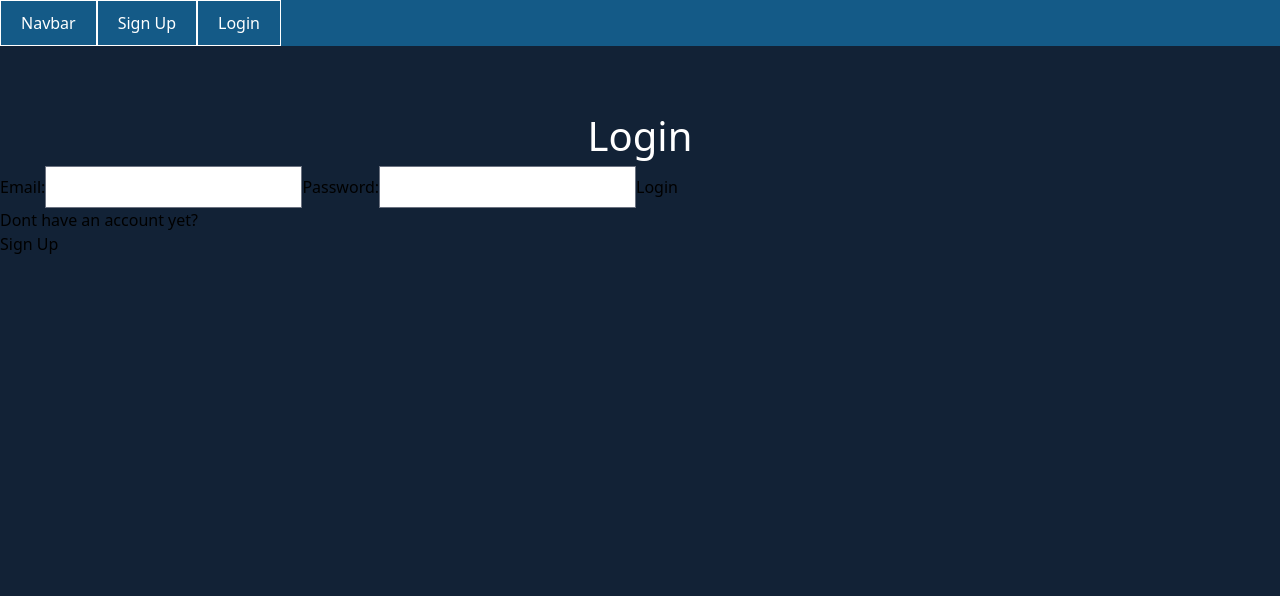
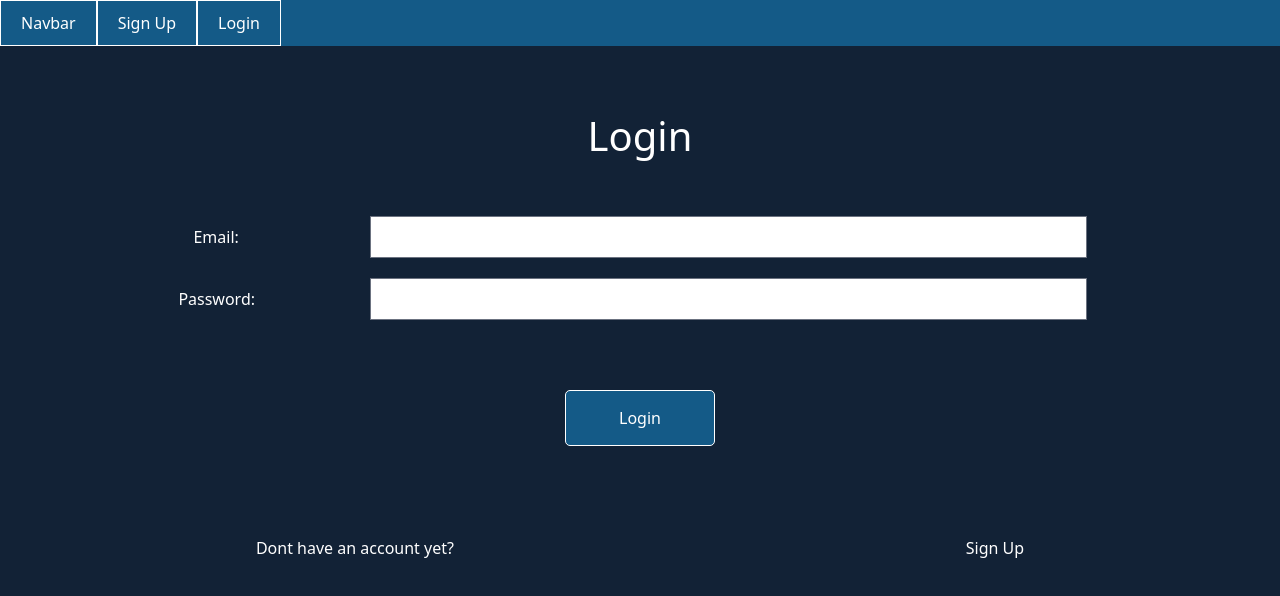
Before and after one commit to Zama89/frontend-jwt, a React (Create React App) app: page /login in a window 1280 px wide. Shown: the top 596 px of the page. Built offline with nearby package versions, Linux system fonts and the light colour scheme; no server answers; the HTML template or start-up script is replaced by a standard one.

Commit message:
estilar detail

```diff
--- a/src/components/Navbar.css
+++ b/src/components/Navbar.css
@@ -9,5 +9,4 @@ nav {
 nav > a {
   border: 1px solid white;
   padding: 10px 20px;
-  color: white;
 }
--- a/src/index.css
+++ b/src/index.css
@@ -1,6 +1,10 @@
 @tailwind base;
 @tailwind components;
 @tailwind utilities;
+
+* {
+  color: white;
+}
 
 #root {
   border: 0;
@@ -10,18 +14,16 @@
   min-height: 100vh;
 }
 
-h1 {
-  margin: 0;
+.titulo-principal {
+  margin: 0 0 30px 0;
   font-size: 40px;
   text-align: center;
-  color: white;
 }
 
 #root > div > a > button {
   margin: 0;
   font-size: 20px;
   text-align: center;
-  color: white;
   border: 1px solid white;
   padding: 5px 10px;
   margin-left: 15px;
@@ -29,7 +31,6 @@ h1 {
 
 .army-list {
   font-size: 18px;
-  color: white;
   padding-left: 20px;
   padding-top: 10px;
   /*pendiente por si meto resto de propiedades de objeto*/
@@ -37,6 +38,53 @@ h1 {
 
 .army-row {
   padding: 5px;
-  border: 1px solid white;
   display: block;
 }
+
+.botones {
+  border: 1px solid white;
+  width: 150px;
+  padding: 15px 15px;
+  border-radius: 5px;
+  background: #145a87;
+}
+
+.form-item {
+  display: flex;
+  justify-content: space-around;
+  text-align: justify;
+  padding-top: 20px;
+  align-items: center;
+  width: 80%;
+}
+
+.inputs-titles {
+  display: flex;
+  flex-direction: column;
+  align-items: center;
+}
+
+.form-button {
+  margin: 70px 0;
+}
+
+.final-login {
+  display: flex;
+  justify-content: space-around;
+  text-align: justify;
+  padding-top: 20px;
+}
+
+input {
+  color: black;
+  width: 70%;
+}
+
+select {
+  color: black;
+  width: 70%;
+}
+
+option {
+  color: black;
+}
--- a/src/pages/CreateArmy.jsx
+++ b/src/pages/CreateArmy.jsx
@@ -3,6 +3,7 @@ import { useState } from 'react';
 import { useNavigate } from 'react-router-dom';
 import { AuthContext } from '../context/auth.context';
 import { useContext } from 'react';
+import './createArmy.css';
 
 function CreateArmy() {
   const [newArmies, setNewArmies] = useState({
@@ -16,6 +17,13 @@ function CreateArmy() {
 
   const { user } = useContext(AuthContext);
   const navigate = useNavigate();
+  const isFormFilled =
+    newArmies.heroe === '' ||
+    newArmies.general === '' ||
+    newArmies.infantry === '' ||
+    newArmies.artillery === '' ||
+    newArmies.name === '' ||
+    newArmies.advice === '';
 
   const handleEvent = e => {
     setNewArmies(prev => {
@@ -42,29 +50,66 @@ function CreateArmy() {
   };
 
   return (
+    <div className="create-page">
+      <h1 className="titulo-principal">Create your army</h1>
       <div>
-      <h1>Create your army</h1>
-      <div>
-        <form onSubmit={handleCreate}>
+        <form onSubmit={handleCreate} className="inputs-titles">
+          <div className="form-item">
             <label>Heroe:</label>
-          <input type="text" name="heroe" value={newArmies.heroe} onChange={handleEvent} />
-
+            <select name="heroe" onChange={handleEvent}>
+              <option value="-">-</option>
+              <option value="Thorgrim">Thorgrim</option>
+              <option value="Ungrim">Ungrim</option>
+            </select>
+          </div>
+          <div className="form-item">
             <label>General:</label>
-          <input type="text" name="general" value={newArmies.general} onChange={handleEvent} />
-
+            <select name="general" onChange={handleEvent}>
+              <option value="-">-</option>
+              <option value="Maestro Ingeniero">Maestro Ingeniero</option>
+              <option value="Herrero Rúnico">Herrero Rúnico</option>
+              <option value="Señor del Clan">Señor del Clan</option>
+            </select>
+          </div>
+          <div className="form-item">
             <label>Infantry:</label>
-          <input type="text" name="infantry" value={newArmies.infantry} onChange={handleEvent} />
-
+            <select name="infantry" onChange={handleEvent}>
+              <option value="-">-</option>
+              <option value="Guerreros Enanos">Guerreros Enanos</option>
+              <option value="Rompehierros">Rompehierros</option>
+              <option value="Barbaslargas">Barbaslargas</option>
+              <option value="Matadores">Matadores</option>
+              <option value="Ballesteros">Ballesteros</option>
+              <option value="Mineros">Mineros</option>
+              <option value="Atronadores">Atronadores</option>
+              <option value="Dracohierros">Dracohierros</option>
+            </select>
+          </div>
+          <div className="form-item">
             <label>Artillery:</label>
-          <input type="text" name="artillery" value={newArmies.artillery} onChange={handleEvent} />
-
+            <select name="artillery" onChange={handleEvent}>
+              <option value="-">-</option>
+              <option value="Lanzaagravios">Lanzaagravios</option>
+              <option value="Cañón">Cañón</option>
+              <option value="Cañón órgano">Cañón órgano</option>
+              <option value="Lanzallamas">Lanzallamas</option>
+              <option value="Girocóptero">Girocóptero</option>
+              <option value="Girocóptero bombardero">Girocóptero bombardero</option>
+            </select>
+          </div>
+          <div className="form-item">
             <label>Name:</label>
             <input type="text" name="name" value={newArmies.name} onChange={handleEvent} />
-
+          </div>
+          <div className="form-item">
             <label>Advice:</label>
             <input type="text" name="advice" value={newArmies.advice} onChange={handleEvent}></input>
-
-          <button type="submit">Create army</button>
+          </div>
+          <div className="form-button">
+            <button className="botones" type="submit" disabled={isFormFilled}>
+              Create army
+            </button>
+          </div>
         </form>
       </div>
     </div>
--- a/src/pages/DetailArmy.jsx
+++ b/src/pages/DetailArmy.jsx
@@ -5,6 +5,7 @@ import EditArmy from '../components/EditArmy';
 import DeleteArmy from '../components/DeleteArmy';
 import { AuthContext } from '../context/auth.context';
 import { useContext } from 'react';
+import './detailArmy.css';
 
 function DetailArmy() {
   const [army, setArmy] = useState({});
@@ -60,8 +61,6 @@ function DetailArmy() {
 
   return (
     <div className="detail-page">
-      {JSON.stringify(user)}
-      {JSON.stringify(prevUser)}
       <button
         disabled={cantEdit}
         onClick={() => {
--- a/src/pages/Home.jsx
+++ b/src/pages/Home.jsx
@@ -29,7 +29,7 @@ function Home() {
 
   return (
     <div>
-      <h1>Home</h1>
+      <h1 className="titulo-principal">Armies</h1>
       <Link to={'/add'}>
         <button>Add</button>
       </Link>
--- a/src/pages/LoginPage.jsx
+++ b/src/pages/LoginPage.jsx
@@ -2,6 +2,7 @@ import { useState, useContext } from 'react';
 
 import { Link, useNavigate } from 'react-router-dom';
 import { AuthContext } from '../context/auth.context';
+import './login.css';
 
 function LoginPage() {
   const [email, setEmail] = useState('');
@@ -30,22 +31,30 @@ function LoginPage() {
   };
 
   return (
-    <div className="LoginPage">
-      <h1>Login</h1>
+    <div className="login-page">
+      <h1 className="titulo-principal">Login</h1>
 
-      <form onSubmit={handleLoginSubmit}>
+      <form onSubmit={handleLoginSubmit} className="inputs-titles">
+        <div className="form-item">
           <label>Email:</label>
           <input type="email" name="email" value={email} onChange={handleEmail} />
-
+        </div>
+        <div className="form-item">
           <label>Password:</label>
           <input type="password" name="password" value={password} onChange={handlePassword} />
-
-        <button type="submit">Login</button>
+        </div>
+        <div className="form-button">
+          <button className="botones" type="submit">
+            Login
+          </button>
+        </div>
       </form>
       {errorMessage && <p className="error-message">{errorMessage}</p>}
 
+      <div className="final-login">
         <p>Dont have an account yet?</p>
         <Link to={'/signup'}> Sign Up</Link>
+      </div>
     </div>
   );
 }
--- a/src/pages/SignupPage.jsx
+++ b/src/pages/SignupPage.jsx
@@ -1,6 +1,7 @@
 import { useContext, useState } from 'react';
 import { Link, useNavigate } from 'react-router-dom';
 import { AuthContext } from '../context/auth.context';
+import './signup.css';
 
 function SignupPage() {
   const [email, setEmail] = useState('');
@@ -34,26 +35,35 @@ function SignupPage() {
   };
 
   return (
-    <div className="SignupPage">
-      <h1>Sign Up</h1>
+    <div className="signup-page">
+      <h1 className="titulo-principal">Sign Up</h1>
 
-      <form onSubmit={handleSignupSubmit}>
+      <form onSubmit={handleSignupSubmit} className="inputs-titles">
+        <div className="form-item">
           <label>Email:</label>
           <input type="email" name="email" value={email} onChange={handleEmail} />
-
+        </div>
+        <div className="form-item">
           <label>Password:</label>
           <input type="password" name="password" value={password} onChange={handlePassword} />
-
+        </div>
+        <div className="form-item">
           <label>Name:</label>
           <input type="text" name="name" value={name} onChange={handleName} />
-
-        <button type="submit">Sign Up</button>
+        </div>
+        <div className="form-button">
+          <button className="botones" type="submit">
+            Send
+          </button>
+        </div>
       </form>
 
       {errorMessage && <p className="error-message">{errorMessage}</p>}
 
+      <div className="final-login">
         <p>Already have account?</p>
         <Link to={'/login'}> Login</Link>
+      </div>
     </div>
   );
 }
--- /dev/null
+++ b/src/pages/login.css
@@ -0,0 +1,7 @@
+.login-page .form-item:nth-child(2) {
+  margin-right: 14.5px;
+}
+
+.login-page .form-item > label {
+  line-height: 15px;
+}
--- /dev/null
+++ b/src/pages/signup.css
@@ -0,0 +1,3 @@
+.signup-page .form-item:nth-child(2) {
+  margin-right: 14.5px;
+}
```
Also changed, not shown: src/pages/createArmy.css (added), src/pages/detailArmy.css (added). Lines whose indentation alone changed are shown as unchanged.
